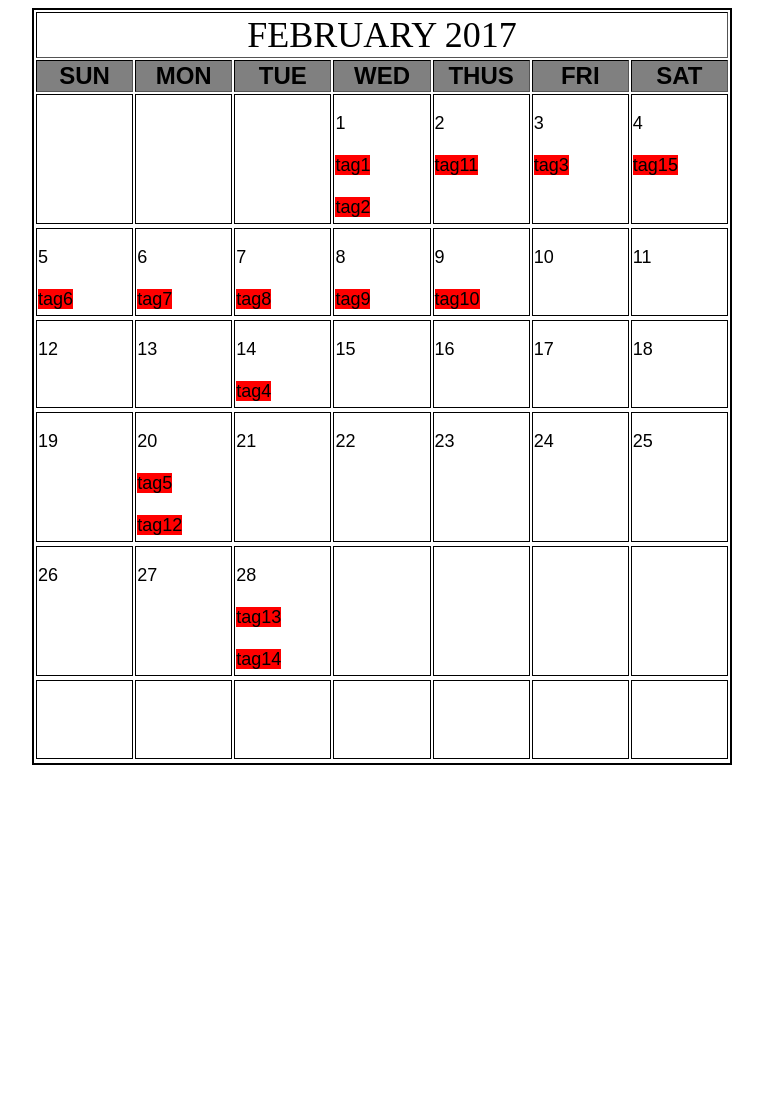
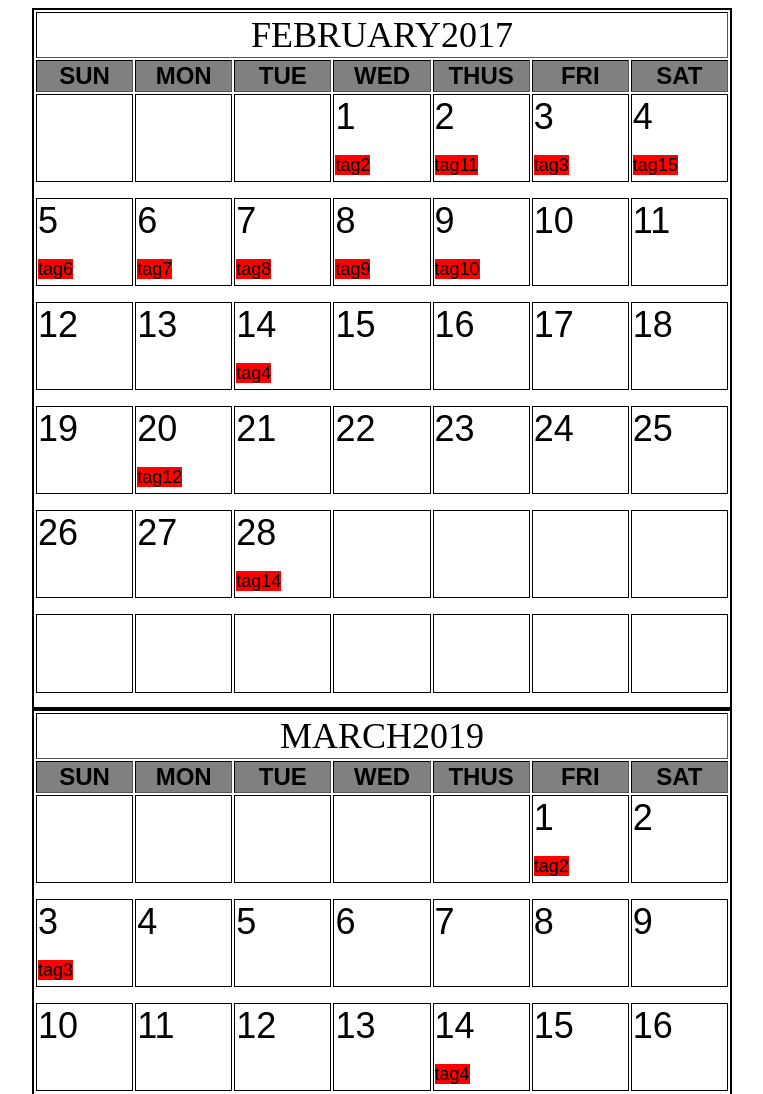
Before and after one commit to TseHang/markdown-it-calendar, a plain HTML site: page index.html in a window 1280 px wide. Shown: the top 1094 px of the page, without its empty margins (258-1021 px from the left). Before the commit the page ends 800 px from the top, so only its background shows below. Drawn offline with nearby package versions, Linux system fonts and the light colour scheme.

Commit message:
1.change

```diff
--- /dev/null
+++ b/calendar.js
@@ -0,0 +1,200 @@
+var week_name = ["SUN", "MON", "TUE", "WED", "THUS", "FRI", "SAT"];
+var months = [
+    "JANUARY",
+    "FEBRUARY",
+    "MARCH",
+    "APRIL",
+    "MAY",
+    "JUNE",
+    "JULY",
+    "AUGUST",
+    "SEPTEMBER",
+    "OCTOBER",
+    "NOVEMBER",
+    "DECEMBER"
+];
+
+
+/*
+use zeller algorithm to count the day's date of months
+zeller algorithm only usable after 15/10/1582
+return 1~7, 1 = SUN, 2 = MON, ... , 7 = SAT
+*/
+function zeller(month, year) {
+    var day = 1;
+    if (month < 3) {
+        month += 12;
+        year -= 1;
+    }
+    return (1+((day + parseInt(((month + 1) * 26) / 10) + year + parseInt(year / 4) + 6 * parseInt(year / 100) + parseInt(year / 400) - 1) % 7));
+}
+
+
+//calculate total day of month
+function count_day(month, year) {
+    var total_day;
+
+    if (month == 2) {
+        if ((year % 400 == 0) || (year % 4 == 0 && year % 100 != 0)) {
+            total_day = 29; //leap year
+        }
+        else {
+            total_day = 28; //common year
+        }
+    }
+    else if (month == 1 || month == 3 || month == 5 || month == 7 || month == 8 || month == 10 || month == 12) {
+        total_day = 31;
+    }
+    else if (month == 4 || month == 6 || month == 9 || month == 11) {
+        total_day = 30;
+    }
+
+    return total_day;
+}
+
+//fill in the day
+function fill_month(month, year) {
+  var total_day = count_day(month,year);
+
+  //first_day record which day is the first day of months
+  var first_day = zeller(month, year);
+
+  //fill in
+  for (var i = first_day; i < (first_day + total_day); i++) {
+    document.getElementById(month + "_" + year + "_date_" + i).innerHTML = (i - first_day + 1) + "<br>";
+  }
+}
+
+//create a calender
+function calendar_create(month, year) {
+
+    var count_day = 1;
+    var count_text = 1;
+
+    var body = document.body,
+    tbl = document.createElement('table');
+    tbl.setAttribute("id", "calender");
+    tbl.setAttribute("border", "2");
+
+    for (var i = 0; i < 49 ; i++) {
+        var tr = tbl.insertRow();
+
+        for (var j = 0; j < 7; j++) {
+            // for date and text which need to colspan
+            if (i != 1 && i != 2 && i != 10 && i != 18 && i != 26 && i != 34 && i != 42 && j > 0){
+                break;
+            }
+            else {
+                var td = tr.insertCell();
+                var tags = document.createElement("tags");
+                var a = document.createElement("a");
+
+                //date
+                if (i == 0 && j == 0) {
+                    td.setAttribute("colSpan", "7");
+                    td.setAttribute("id", "date");
+                    td.innerHTML = months[month - 1] + year;
+                }
+                //fill in week name
+                else if (i == 1) {
+                    td.setAttribute("class", "week");
+                    td.innerHTML = week_name[j];
+                }
+                //day
+                else if (i == 2 || i == 10 || i == 18 || i == 26 || i == 34 || i == 42) {
+                    td.setAttribute("class", "day");
+                    td.setAttribute("id", month + "_" + year + "_day_" + count_day);
+                    td.appendChild(a).setAttribute("id", month + "_" + year + "_date_" + count_day);
+                    td.appendChild(tags).setAttribute("id", month + "_" + year + "_tag_" + count_day++);
+
+                    //class use for css
+                    a.setAttribute("class", "dates");
+                    tags.setAttribute("class", "tags");
+                }
+                //date and text, colspan for 7
+                else if (i != 1 && i != 2 && i != 10 && i != 18 && i != 26 && i != 34 && i != 42) {
+                    td.setAttribute("class", "text");
+                    td.setAttribute("colSpan", "7");
+                    td.setAttribute("id", month + "_" + year + "_text_" + count_text++);
+                }
+
+            }
+        }
+    }
+    body.appendChild(tbl);
+
+    //invisible all text
+
+    for(let i = 1; i <42 ; i++){
+        $("#" + month + "_" + year + "_text_" + i).hide();
+    }
+
+  //fill in date
+  fill_month(month,year);
+
+  //setting click function
+  func_click(month,year);
+}
+
+/************************click**********************************/
+
+//sliding down the contents of the date when clicking
+var openDetail = function(num,month,year) {
+    var first_day = zeller(month, year);
+    $("#" + month + "_" + year + "_text_" + num).show();
+}
+
+//sliding up the contents of the date when clicking
+var closeDetail = function(num,month,year) {
+    var first_day = zeller(month, year);
+    $("#"+ month + "_" + year + "_text_" + num).hide();
+}
+
+//click function
+function func_click(month,year) {
+    var first_day = zeller(month, year);
+
+    //set all = close
+    for (var i = first_day; i < (first_day + 32); i++) {
+        $("#"+ month + "_" + year + "_day_" + i).data("flag", "close");
+    }
+
+
+    for (let i = first_day; i < (first_day + 32); i++) {
+        $("#"+ month + "_" + year + "_day_" + i).click(function() {
+            console.log("you click" + month+"__"+ year + "_" + i);
+
+            //open selected and close all others
+            if ($("#" + month + "_" + year + "_day_" + i).data("flag") == "close") {
+
+                //closed all and set flag to close
+                for (let j = 1; j <= 42; j++) {
+                    closeDetail(j,month,year);
+                    $("#" + month + "_" + year + "_day_" + j).data("flag", "close");
+                }
+
+                //open text and set flag to open
+                openDetail(i,month,year);
+                $("#" + month + "_" + year + "_day_" + i).data("flag", "open");
+            }
+
+            //if selected is open then close it
+            else {
+                closeDetail(i,month,year);
+                $("#" + month + "_" + year + "_day_" + i).data("flag", "close");
+            }
+        });
+    }
+}
+
+/*************************adding event*************************************/
+
+function add_event(month, year, date, tag, content) {
+
+    var first_day = zeller(month, year);
+
+    //fill in tag
+    //minus 1 becaz input is date, begin as 1
+    document.getElementById(month + "_" + year + "_tag_" + (date + first_day - 1)).innerHTML = tag;
+    document.getElementById(month + "_" + year + "_text_" + (date + first_day - 1)).innerHTML = content;
+}
--- a/calender.js
+++ /dev/null
@@ -1,205 +0,0 @@
-var count1 = 1;
-var count2 = 1;
-var week_name = ["SUN", "MON", "TUE", "WED", "THUS", "FRI", "SAT"];
-var keys = [0, 1, 1, 1, 1, 1, 1, 1, 2, 2, 2, 2, 2, 2, 2, 3, 3, 3, 3, 3, 3, 3, 4, 4, 4, 4, 4, 4, 4, 5, 5, 5, 5, 5, 5, 5, 6, 6, 6, 6, 6, 6, 6];
-var texts = [];
-var tags = [];
-var month = 0;
-var year = 0;
-
-//initiail texts and tags
-function init() {
-  for (var i = 0; i < 32; i++) {
-    texts[i] = "";
-    tags[i] = "";
-  }
-}
-
-/*
-use zeller algorithm to count the day's date of months
-zeller algorithm only usable after 15/10/1582
-return 0~6, 0 = SUN, 1 = MON, ... , 6 = SAT
-*/
-function zeller(day, month, year) {
-  if (month < 3) {
-    month += 12;
-    year -= 1;
-  }
-  var week = (day + parseInt(((month + 1) * 26) / 10) + year + parseInt(year / 4) + 6 * parseInt(year / 100) + parseInt(year / 400) - 1) % 7;
-  return week;
-}
-
-function count_day() {
-  //specific total day of months
-  var total_day;
-
-  //check the total day of months
-  //check if February is leap year
-  if (month == 2) {
-    if ((year % 400 == 0) || (year % 4 == 0 && year % 100 != 0)) {
-      total_day = 29; //leap year
-    } else {
-      total_day = 28; //common year
-    }
-  } else if (month == 1 || month == 3 || month == 5 || month == 7 || month == 8 || month == 10 || month == 12) {
-    total_day = 31;
-  } else if (month == 4 || month == 6 || month == 9 || month == 11) {
-    total_day = 30;
-  }
-
-  return total_day;
-}
-
-//for input months, 1 = JAN, 2 = FEB , ... and etc
-//fill in the correct day
-function fill_month() {
-  var total_day = count_day();
-
-  //first_day record which day is the first day of months
-  var first_day = zeller(1, month, year);
-
-  //fill in
-  for (var i = (1 + first_day); i < (first_day + total_day + 1); i++) {
-    document.getElementById("a_" + i).innerHTML = (i - first_day) + "<br>";
-  }
-}
-
-//create a calender
-function calender_create(c_month, c_year) {
-  init();
-  var months = [
-    "JANUARY",
-    "FEBRUARY",
-    "MARCH",
-    "APRIL",
-    "MAY",
-    "JUNE",
-    "JULY",
-    "AUGUST",
-    "SEPTEMBER",
-    "OCTOBER",
-    "NOVEMBER",
-    "DECEMBER"
-  ];
-
-  month = c_month;
-  year = c_year;
-
-  var body = document.body,
-    tbl = document.createElement('table');
-  tbl.setAttribute("id", "calender");
-  tbl.setAttribute("border", "2");
-
-  for (var i = 0; i < 14; i++) {
-    var tr = tbl.insertRow();
-    for (var j = 0; j < 7; j++) {
-      if ((i == 0 && j > 0) || (i == 3 && j > 0) || (i == 5 && j > 0) || (i == 7 && j > 0) || (i == 9 && j > 0) || (i == 11 && j > 0) || (i == 13 && j > 0)) {
-        break;
-      } else {
-        var td = tr.insertCell();
-        var tags = document.createElement("tags");
-        var dates = document.createElement("dates");
-
-        //set date(id=date)
-        if (i == 0 && j == 0) {
-          td.setAttribute("colSpan", "7");
-          td.setAttribute("id", "date");
-          td.innerHTML = months[c_month - 1] + " " + c_year;
-        }
-        //set week(class=week)
-        else if (i == 1) {
-          td.setAttribute("class", "week");
-          td.innerHTML = week_name[j];
-        }
-        //set day(id = day_N(1~31))-> for specific date in months, (class= day),
-        //set tags for differening tags and date
-        else if (i == 2 || i == 4 || i == 6 || i == 8 || i == 10 || i == 12) {
-          td.setAttribute("class", "day");
-          td.setAttribute("id", "day_" + count1);
-
-          td.appendChild(dates).setAttribute("id", "a_" + count1);
-          td.appendChild(tags).setAttribute("id", "b_" + count1++);
-          dates.setAttribute("class", "dates");
-          tags.setAttribute("class", "tags");
-        }
-        //set text
-        else if (i == 3 || i == 5 || i == 7 || i == 9 || i == 11 || i == 13) {
-          td.setAttribute("class", "text");
-          td.setAttribute("colSpan", "7");
-          td.setAttribute("id", "text_" + count2++);
-          //td.style.display = "none";
-        }
-      }
-    }
-  }
-  body.appendChild(tbl);
-
-  //invisible all text
-  for (var i = 1; i < 7; i++) {
-    $("#text_" + i).hide();
-  }
-
-  //fill in date
-  fill_month();
-  //setting click function
-  func_click();
-}
-
-//sliding down the contents of the date when clicking
-var openDetail = function(num) {
-  //	$("text_" + num).animate({paddingBottom:"auto"});
-
-  var first_day = zeller(1, month, year);
-  document.getElementById("text_" + keys[num + first_day]).innerHTML = texts[num];
-  $("#text_" + keys[num + first_day]).show(); //keys[num+first_day] because keys not follow by date
-}
-
-//sliding up the contents of the date when clicking
-var closeDetail = function(num) {
-  //	$("text_" + num).animate({paddingBottom:"auto"});
-  var first_day = zeller(1, month, year);
-  $("#text_" + keys[num + first_day]).hide();
-}
-
-//click function
-//sliding up and down the content
-function func_click() {
-  var first_day = zeller(1, month, year);
-
-  //set all = close
-  for (var i = 1; i <= 31; i++) {
-    $("#day_" + (i + first_day)).data("flag", "close");
-  }
-  //first_day = 3
-  for (var i = 1; i <= 31; i++) {
-    $("#day_" + (i + first_day)).click(function() {
-      console.log("you click" + i);
-      //open selected and close all others
-      if ($("#day_" + (i + first_day)).data("flag") == "close") {
-        //closed all and set flag to close
-        for (var j = 1; j <= 42; j++) {
-          closeDetail(j);
-          $("#day_" + (j + first_day)).data("flag", "close");
-        }
-        openDetail(i); //pass text's num to function
-        $("#day_" + (i + first_day)).data("flag", "open");
-      }
-      //if selected is open then close it
-      else {
-        closeDetail(i);
-        $("#day_" + (i + first_day)).data("flag", "close");
-      }
-    });
-  }
-}
-//for adding tags,event to specific date in a month
-function add_event(date, tag, content) {
-  var first_day = zeller(1, month, year);
-
-  //fill in tag
-  tags[date] = tags[date] + tag + "<br>";
-  document.getElementById("b_" + (date + first_day)).innerHTML = tags[date];
-
-  //append content into texts[]
-  texts[date] = texts[date] + content + "<br>";
-}
--- a/index.html
+++ b/index.html
@@ -3,8 +3,8 @@
 
 <head>
   <meta charset="utf-8">
-  <link rel="stylesheet" type="text/css" href="calender.css">
-  <script src="calender.js" type="text/javascript"></script>
+  <link rel="stylesheet" type="text/css" href="calendar.css">
+  <script src="calendar.js" type="text/javascript"></script>
   <title>TRY</title>
 </head>
 
@@ -23,22 +23,32 @@
   3.save tag into tagArr, content into contentsArr
 
   */
-  calender_create(2, 2017);
-  add_event(1, "tag1", "hello1111111111");
-  add_event(1, "tag2", "hello22222222");
-  add_event(3, "tag3", "hello3333333333");
-  add_event(14, "tag4", "hello444");
-  add_event(20, "tag5", "hello5555");
-  add_event(5, "tag6", "hello6");
-  add_event(6, "tag7", "hello7");
-  add_event(7, "tag8", "hello8");
-  add_event(8, "tag9", "hello9");
-  add_event(9, "tag10", "hello10");
-  add_event(2, "tag11", "hello11");
-  add_event(20, "tag12", "hello12");
-  add_event(28, "tag13", "hello13");
-  add_event(28, "tag14", "hello14");
-  add_event(4, "tag15", "hello15");
+  calendar_create(2, 2017);
+  add_event(2,2017,1, "tag1", "hello1111111111");
+  add_event(2,2017,1, "tag2", "hello22222222");
+  add_event(2,2017,3, "tag3", "hello3333333333");
+  add_event(2,2017,14, "tag4", "hello444");
+  add_event(2,2017,20, "tag5", "hello5555");
+  add_event(2,2017,5, "tag6", "hello6");
+  add_event(2,2017,6, "tag7", "hello7");
+  add_event(2,2017,7, "tag8", "hello8");
+  add_event(2,2017,8, "tag9", "hello9");
+  add_event(2,2017,9, "tag10", "hello10");
+  add_event(2,2017,2, "tag11", "hello11");
+  add_event(2,2017,20, "tag12", "hello12");
+  add_event(2,2017,28, "tag13", "hello13");
+  add_event(2,2017,28, "tag14", "hello14");
+  add_event(2,2017,4, "tag15", "hello15");
+
+  calendar_create(3, 2019);
+  add_event(3,2019,1, "tag1", "zzzzzzzz1111111111");
+  add_event(3,2019,1, "tag2", "zzzzz22222222");
+  add_event(3,2019,3, "tag3", "zzzzz3333333333");
+  add_event(3,2019,14, "tag4", "zzzzz444");
+  add_event(3,2019,20, "tag5", "zzzzz5555");
+
+  calendar_create(4, 2019);
+  add_event(4,2019,3,"sleep","sleep with my GF~~<3")
 </script>
 
 </html>
```
Also changed, not shown: calendar.css (renamed from calender.css).
